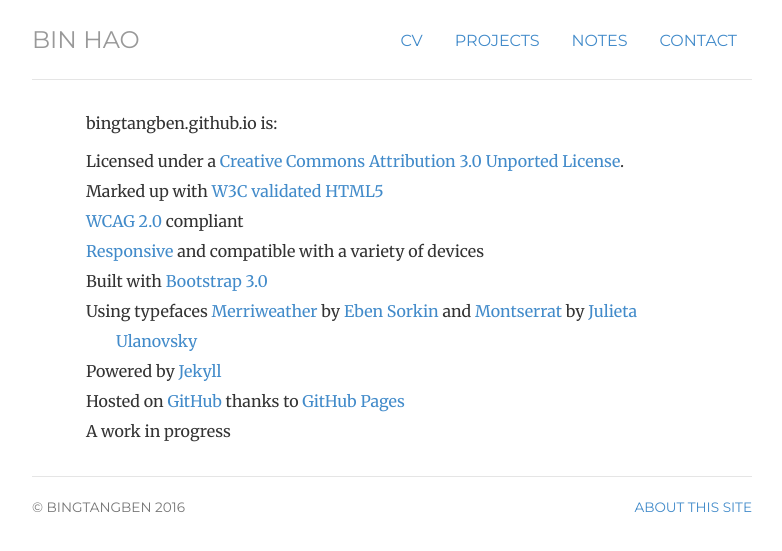
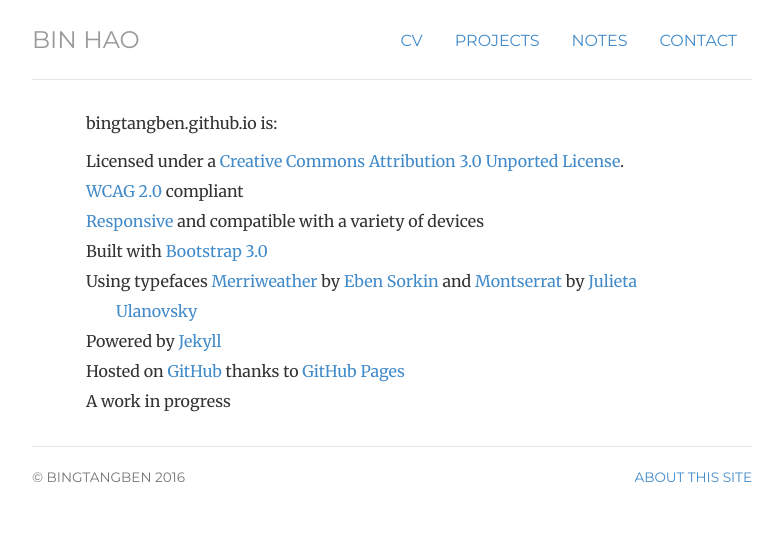
Before and after one commit to bingtangben/bingtangben.github.io, a Jekyll site: the page built from about/index.html, in a window 1280 px wide. Shown: the top 551 px of the page, without its empty margins (248-1030 px from the left). Built offline with Jekyll 4.4.1, drawn with Linux system fonts in a browser that asks for light colours; some of the changed lines change nothing that is shown.

Commit message:
modify about information

```diff
--- a/about/index.html
+++ b/about/index.html
@@ -8,14 +8,34 @@
   <p>bingtangben.github.io is:</p>
 
       <ul class="list-unstyled">
-        <li>Licensed under a <a rel="license" href="http://creativecommons.org/licenses/by/3.0/deed.en_US">Creative Commons Attribution 3.0 Unported License</a>. </li>
-        <li>Marked up with <a href="http://validator.w3.org/check?uri=http%3A%2F%2Fjmcglone.com%2F" title="HTML5 Validator">W3C validated HTML5</a></li>
-        <li><a href="http://www.w3.org/TR/WCAG20/" title="WCAG 2.0">WCAG 2.0</a> compliant</li>
-        <li><a href="http://alistapart.com/article/responsive-web-design" title="Responsive Web Design at A List Apart">Responsive</a> and compatible with a variety of devices</li>
-        <li>Built with <a href="http://getbootstrap.com/" title="Bootstrap 3.0">Bootstrap 3.0</a></li>
-        <li>Using typefaces <a href="http://www.google.com/fonts/specimen/Merriweather" title ="Merriweather">Merriweather</a> by <a href="https://plus.google.com/106288796449831139244/about" title="Eben Sorkin">Eben Sorkin</a> and <a href="http://www.google.com/fonts/specimen/Montserrat" title="Montserrat">Montserrat</a> by <a href="http://www.zkysky.com.ar/" title="ZkySky Design">Julieta Ulanovsky</a></li>
-        <li>Powered by <a href="http://jekyllrb.com/" title="Jekyll">Jekyll</a></li>
-        <li>Hosted on <a href="http://github.com/jmcglone/jmcglone.github.io" title="This site hosted on GitHub">GitHub</a> thanks to <a href="http://pages.github.com/" title="GitHub Pages">GitHub Pages</a></li>
+          <li>Licensed under a
+              <a rel="license"
+                 href="http://creativecommons.org/licenses/by/3.0/deed.en_US">
+                  Creative Commons Attribution 3.0 Unported License</a>. </li>
+          <li><a href="http://www.w3.org/TR/WCAG20/" title="WCAG 2.0">
+              WCAG 2.0</a> compliant</li>
+          <li><a href="http://alistapart.com/article/responsive-web-design"
+                 title="Responsive Web Design at A List Apart">
+              Responsive</a> and compatible with a variety of devices</li>
+          <li>Built with <a href="http://getbootstrap.com/"
+                            title="Bootstrap 3.0">
+              Bootstrap 3.0</a></li>
+          <li>Using typefaces
+              <a href="http://www.google.com/fonts/specimen/Merriweather"
+                 title ="Merriweather">Merriweather</a> by
+              <a href="https://plus.google.com/106288796449831139244/about"
+                 title="Eben Sorkin">Eben Sorkin</a>
+              and
+              <a href="http://www.google.com/fonts/specimen/Montserrat"
+                 title="Montserrat">Montserrat</a> by
+              <a href="http://www.zkysky.com.ar/"
+                 title="ZkySky Design">Julieta Ulanovsky</a></li>
+          <li>Powered by <a href="http://jekyllrb.com/"
+                            title="Jekyll">Jekyll</a></li>
+          <li>Hosted on <a href="http://github.com/bingtangben/bingtangben.github.io"
+                           title="This site hosted on GitHub">GitHub</a>
+              thanks to <a href="http://pages.github.com/"
+                           title="GitHub Pages">GitHub Pages</a></li>
         <li>A work in progress</li>
       </ul>
 
```
